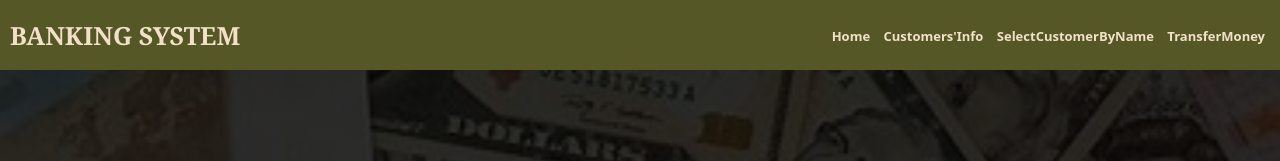
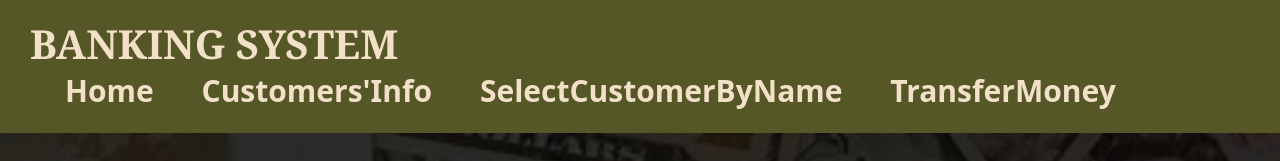
Before and after one commit to Amiragithup/Banking_System, an Angular app in the folder frontend-angular/: page /customer-info in a window 1280 px wide. Shown: the top 161 px of the page. Built offline with nearby package versions, Linux system fonts and the light colour scheme; no server answers.

Commit message:
Update app.component.css

```diff
--- a/frontend-angular/src/app/app.component.css
+++ b/frontend-angular/src/app/app.component.css
@@ -55,7 +55,7 @@
 
   .nav li a {
 
-    font-size: 20px;
+    font-size: 30px;
     padding-left: 30px;
     text-decoration: none;
     color: rgb(242, 224, 200);
@@ -89,7 +89,7 @@
 
 /*-----------------------------------------------------*/
 
-@media (max-width: 2024px)
+@media (max-width: 1024px)
 {
 
 
```
